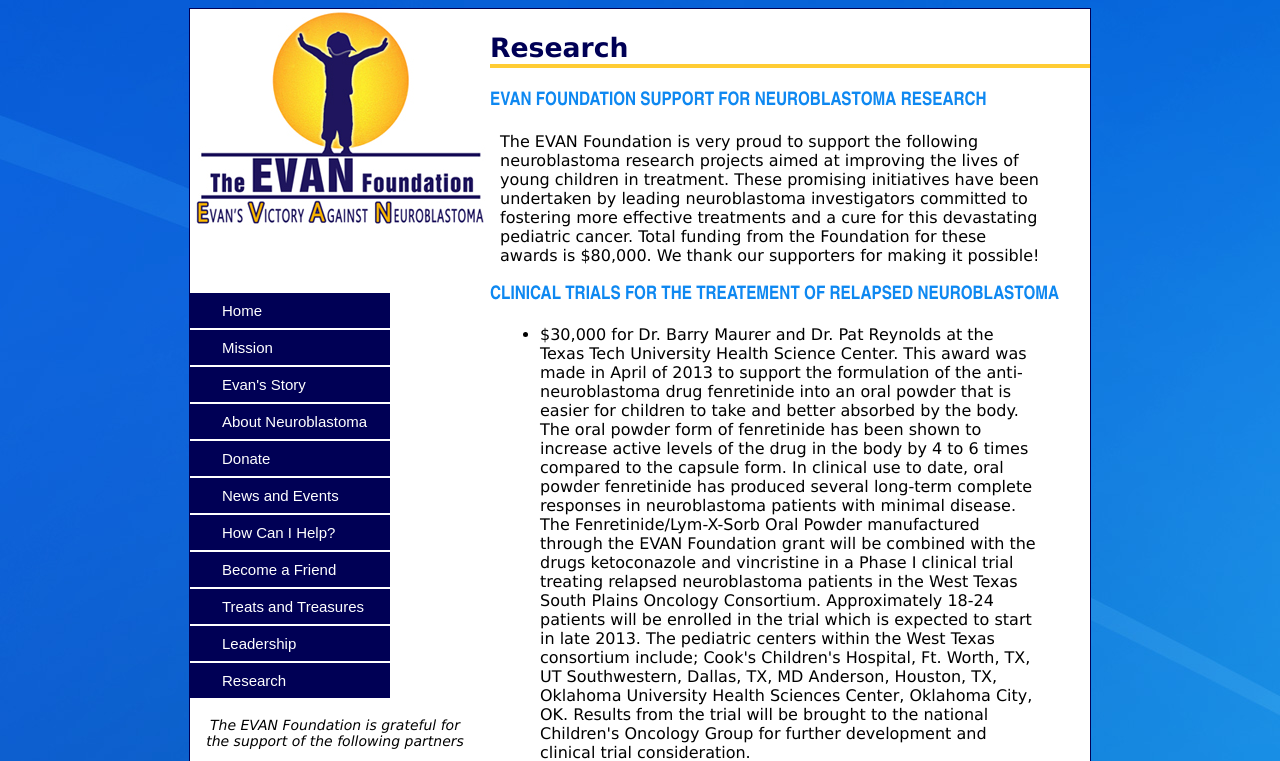
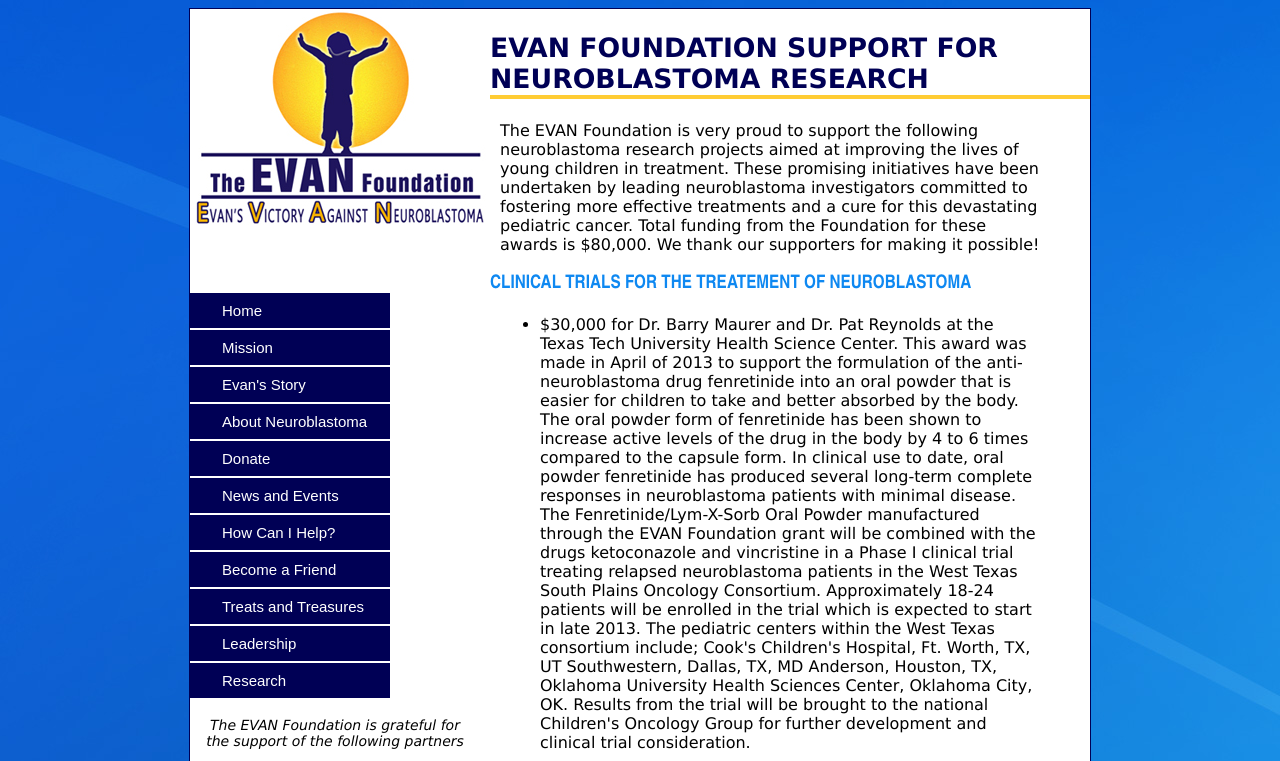
Before and after one commit to richposada/TEF, a Django app: template main/templates/research.html in a window 1280 px wide. Shown: the top 761 px of the page. Run offline with Django 3.2, Linux system fonts and the light colour scheme; the template is opened without the code that fills it, so the values that code supplies are empty.

Commit message:
2013.07.07

```diff
--- a/main/templates/base.html
+++ b/main/templates/base.html
@@ -53,7 +53,7 @@ function showJulianna(){
 	        					<li><a href="/main/evan">Evan's Story</a></li>
 	        					<li><a href="/main/neuroblastoma">About Neuroblastoma</a></li>
 	        					<li><a href="/main/donate">Donate</a></li>
-	        					<li><a href="/main/golf">News and Events</a></li>
+	        					<li><a href="/main/events">News and Events</a></li>
 	        					<li><a href="/main/help">How Can I Help?</a></li>
 								<li><a href="/main/friend">Become a Friend</a></li>
 								<li><a href="/main/treats">Treats and Treasures</a></li>
--- a/main/templates/fish.html
+++ b/main/templates/fish.html
@@ -1,11 +1,7 @@
 {% extends "base.html" %}
 {% block content %}
 <table border='0' cellspacing='0' cellpadding='0'>
-	<tr valign='top'>
-		<td>
-			<div><img src='../static/evan3.jpg'></div>
-		</td>
-	</tr>
+
 	<tr valign='top'>
 		<td>
 				<div id='ldrital'>
--- a/main/templates/golf.html
+++ b/main/templates/golf.html
@@ -1,6 +1,11 @@
 {% extends "base.html" %}
 {% block content %}
 <table border='0' cellspacing='0' cellpadding='0'>
+	<tr valign='top'>
+		<td>
+			<div><img src='../static/evan3.jpg'></div>
+		</td>
+	</tr>
 	<tr valign='top'>
 		<td>
 				<div id='ldrital'>
--- a/main/templates/research.html
+++ b/main/templates/research.html
@@ -1,11 +1,10 @@
 {% extends "base.html" %}
 {% block content %}
-<h2>Research</h2>
-<h3>EVAN FOUNDATION SUPPORT FOR NEUROBLASTOMA RESEARCH</h3>
+<h2>EVAN FOUNDATION SUPPORT FOR NEUROBLASTOMA RESEARCH</h2>
 <div id='content_text'>
 	The EVAN Foundation is very proud to support the following neuroblastoma research projects aimed at improving the lives of young children in treatment.  These promising initiatives have been undertaken by leading neuroblastoma investigators committed to fostering more effective treatments and a cure for this devastating pediatric cancer.  Total funding from the Foundation for these awards is $80,000. We thank our supporters for making it possible!
 </div>
-<h3>CLINICAL TRIALS FOR THE TREATEMENT OF RELAPSED NEUROBLASTOMA</h3>
+<h3>CLINICAL TRIALS FOR THE TREATEMENT OF NEUROBLASTOMA</h3>
 <div id='content_text'>
 	<ul>
 	<li><p>$30,000 for Dr. Barry Maurer and Dr. Pat Reynolds at the Texas Tech University Health Science Center.  This award was made in April of 2013 to support  the formulation of the anti-neuroblastoma drug fenretinide into an oral powder that is easier for children to take and better absorbed by the body.   The oral powder form of fenretinide has been shown to increase active levels of the drug in the body by 4 to 6 times compared to the capsule form.  In  clinical use to date, oral powder fenretinide has produced several long-term complete responses in neuroblastoma patients with minimal disease.  The Fenretinide/Lym-X-Sorb Oral Powder manufactured through the EVAN Foundation grant will be combined with the drugs ketoconazole and vincristine in a  Phase I clinical trial treating  relapsed neuroblastoma patients in the West Texas South Plains Oncology Consortium.  Approximately 18-24 patients will be enrolled in the trial which is expected to start in late 2013.  The pediatric centers within the West Texas consortium include; Cook's Children's Hospital, Ft. Worth, TX, UT Southwestern, Dallas, TX, MD Anderson, Houston, TX, Oklahoma University Health Sciences Center, Oklahoma City, OK.  Results from the trial will be brought to the national Children's Oncology Group for further development and clinical trial consideration.</p></li>
--- a/main/urls.py
+++ b/main/urls.py
@@ -34,13 +34,13 @@ from tef.main.views import research
 from tef.main.views import fish
 
 urlpatterns = patterns('',
-    url(r'home', fish),
+    url(r'home', golf),
     url(r'mission', mission),
     url(r'neuroblastoma', neuroblastoma),
     url(r'evan', evan),
 	url(r'posts', archive),
 	url(r'help', help),
-	url(r'events', events),
+	url(r'events', fish),
 	url(r'contact', contact),
 	url(r'donate', donate),
 	url(r'cancel', cancel),
@@ -64,6 +64,6 @@ urlpatterns = patterns('',
 	url(r'golf', golf),
 	url(r'research', research),
 	url(r'fish', fish),
-    url(r'^$', fish),
+    url(r'^$', golf),
 
 )
```
Also changed, not shown: 1 other file.
